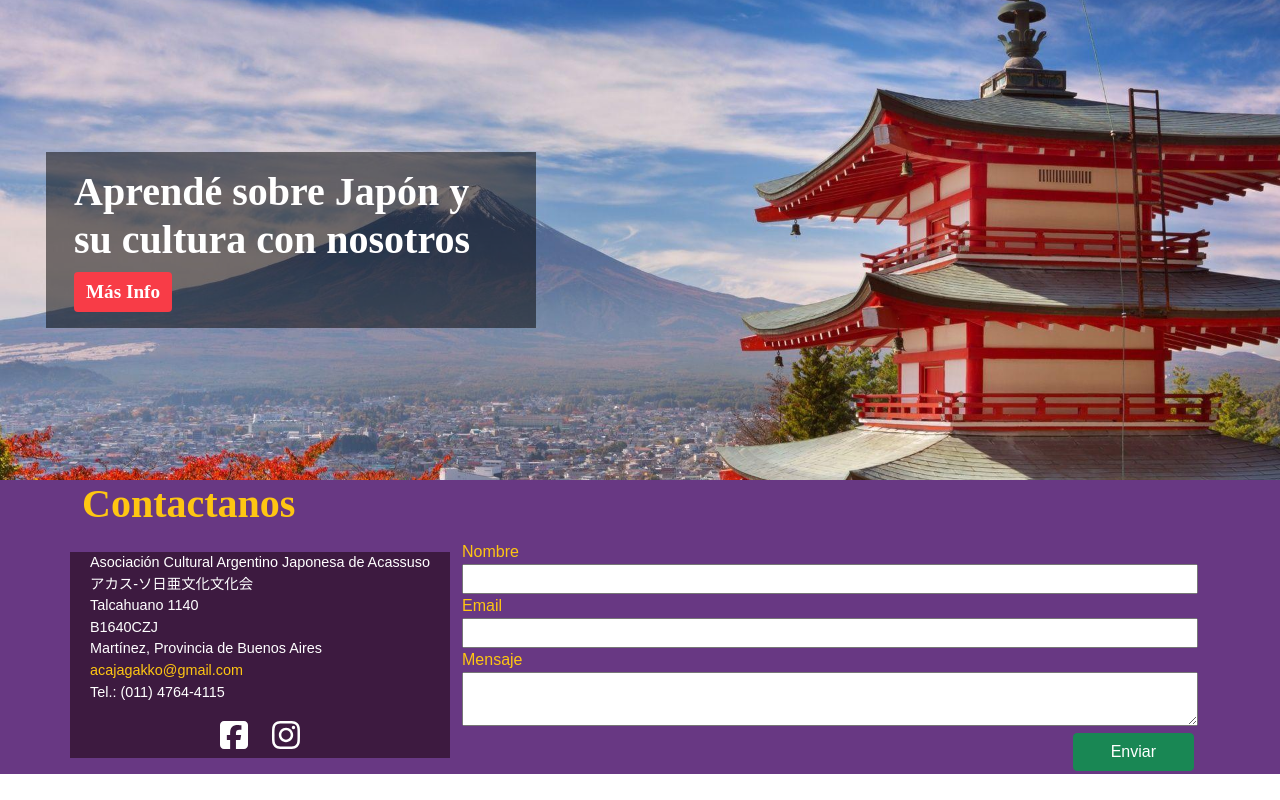
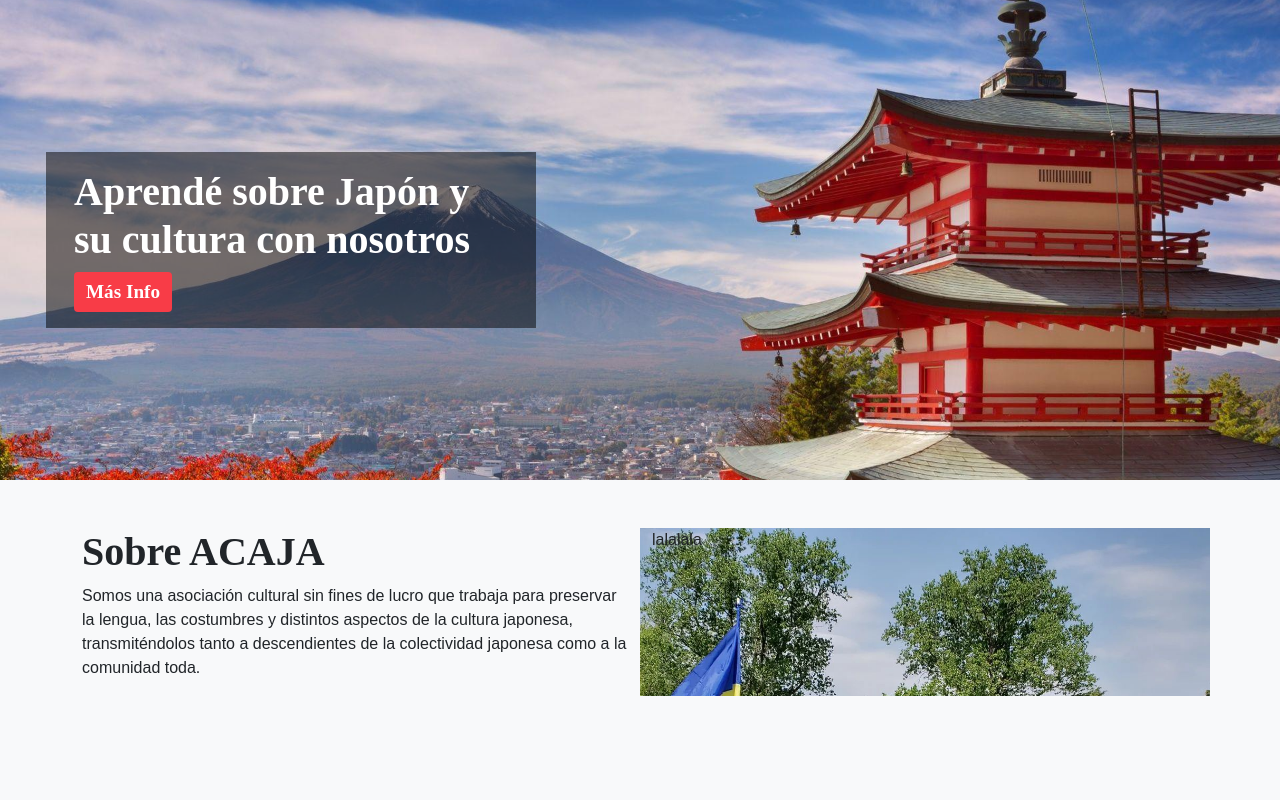
Before and after one commit to maiarakaki/ACAJA, a React (Vite) app: page / in a window 1280 px wide. Shown: the top 800 px of the page. Built offline with nearby package versions, Linux system fonts and the light colour scheme; a web font is replaced by a local one.

Commit message:
added about to landing

```diff
--- a/src/components/About/About.css
+++ b/src/components/About/About.css
@@ -0,0 +1,10 @@
+.about-banner{
+    height:60vh;
+
+}
+
+#about-img-container{
+    background-image: url('../../images/undoukai.jpeg');
+    background-size: cover;
+    background-repeat: no-repeat;
+}
--- a/src/pages/Landing.jsx
+++ b/src/pages/Landing.jsx
@@ -1,11 +1,13 @@
 import React from "react";
 import ContactForm from "../components/ContactForm/ContactForm";
 import HeroBanner from "../components/HeroBanner/HeroBanner";
+import About from "../components/About/About";
 
 export default function Landing(){
     return(
         <>
             <HeroBanner />
+            <About />
             <ContactForm />
         </>
     );
```
